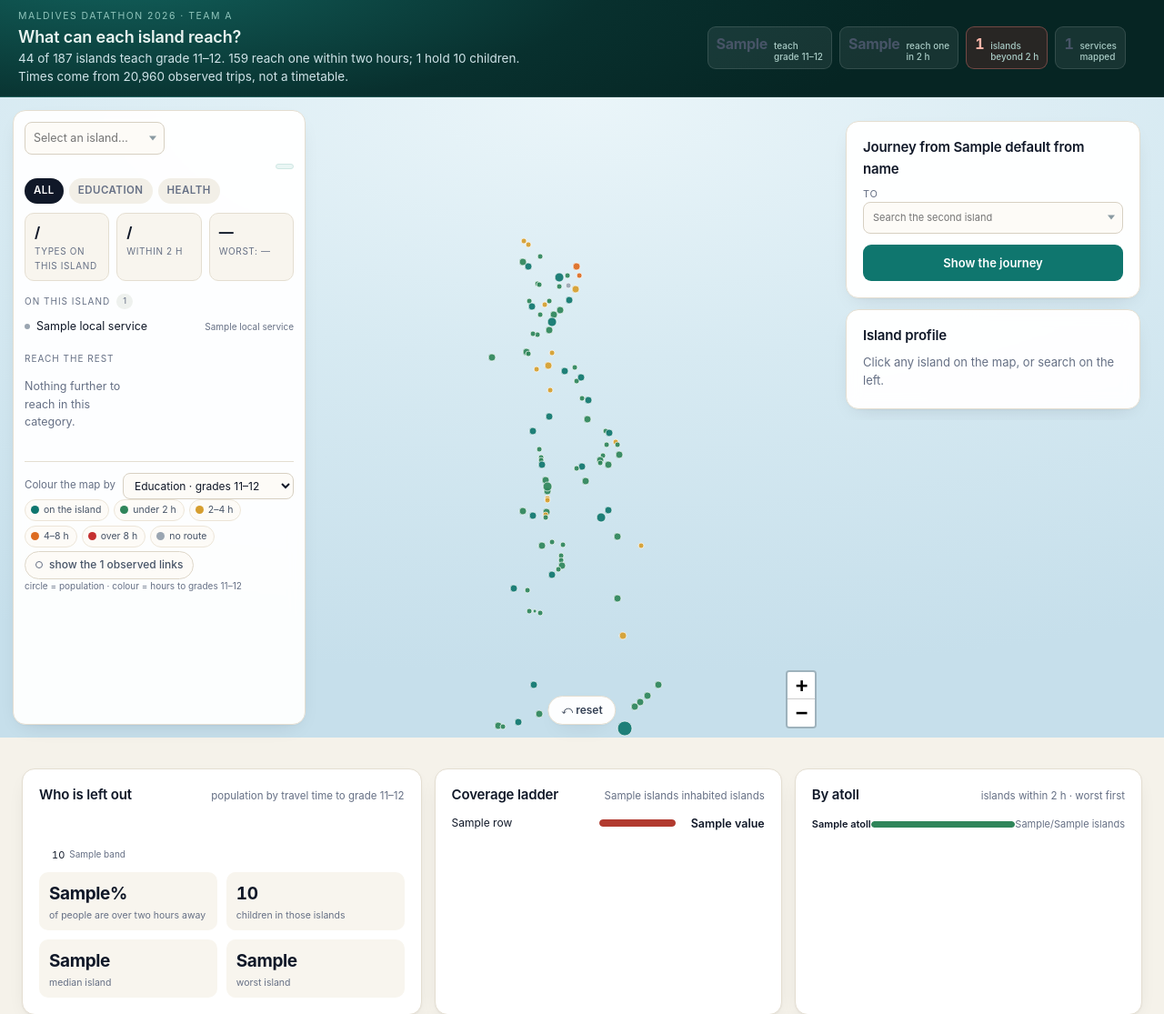
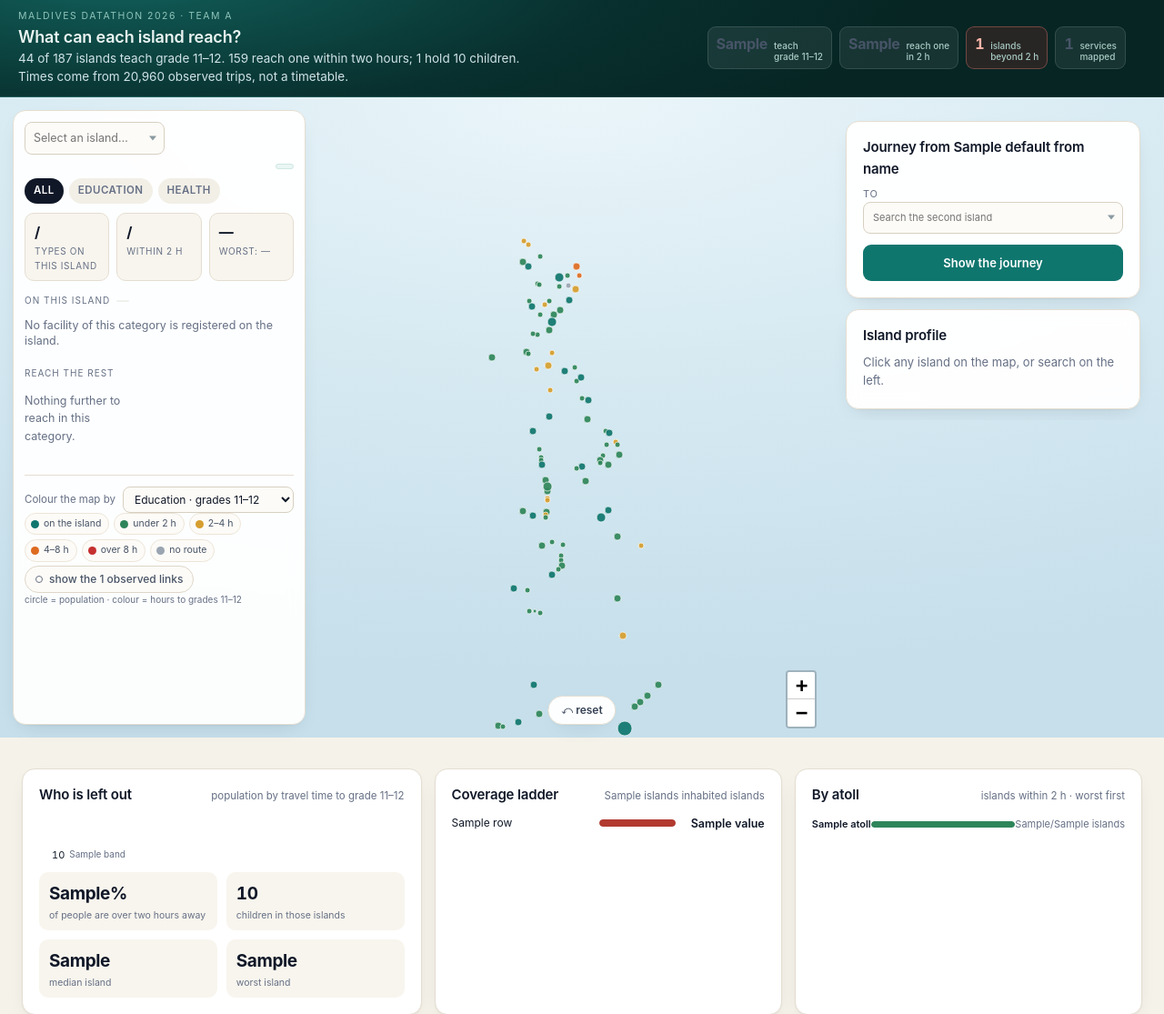
Before and after one commit to iyadhali/dotothon, a Django app: template web/access/templates/access/index.html in a window 1280 px wide. Shown: the top 1115 px of the page at 91% size. Run offline with Django 5.2, Linux system fonts and the light colour scheme; the template is opened without the code that fills it: most values are stand-ins (such as "Sample title", 1, 10 or a date in 2020).

Commit message:
Fix dead clear button (listeners were never attached); first-paint facility list; wider island picker

```diff
--- a/web/access/static/access/app.css
+++ b/web/access/static/access/app.css
@@ -810,3 +810,6 @@
 
 .combo.wide { width: 100%; }
 .combo.wide .combotext { width: 100%; }
+
+#islandCombo, #islandCombo .combotext { width: 100%; }
+#islandCombo .combotext { font-size: 12.5px; padding-right: 22px; }
--- a/web/access/templates/access/index.html
+++ b/web/access/templates/access/index.html
@@ -35,7 +35,7 @@
       </div>
     </div>
 
-    <div id="connect-out">{% with c=first_panel.c rows=first_panel.rows category=first_panel.category paths=first_panel.paths local_n=first_panel.local_n within2=first_panel.within2 total_n=first_panel.total_n worst=first_panel.worst cat_label=first_panel.cat_label %}{% include "access/_connect.html" %}{% endwith %}</div>
+    <div id="connect-out">{% with c=first_panel.c rows=first_panel.rows category=first_panel.category paths=first_panel.paths local_n=first_panel.local_n within2=first_panel.within2 total_n=first_panel.total_n worst=first_panel.worst cat_label=first_panel.cat_label local_services=first_panel.local_services n_local_services=first_panel.n_local_services %}{% include "access/_connect.html" %}{% endwith %}</div>
 
     <div class="mapctl">
       <label class="metricrow" id="metricrow">
@@ -66,7 +66,7 @@
   <aside class="ovl ovl-right">
     <div class="card" id="paircard">
       <div class="cardhead">
-        <h2>Journey from <span id="fromName">{{ default_from_name }}</span></h2>
+        <h2>Journey from <span id="fromName">{{ default_from_name|default:"this island" }}</span></h2>
         <button class="ghost" id="clearTo" type="button" hidden title="Remove the second island">✕ clear</button>
       </div>
       <div id="route-out" data-default-to="{{ default_to }}">
@@ -419,7 +419,7 @@
   htmx.ajax("GET", `/connect/?island=${id}`, {target:"#connect-out", swap:"innerHTML"});
   setPicker("from", id);
   if (el("islandPick")) setPicker("islandPick", id);
-  if (el("fromName")) el("fromName").textContent = state.byId.get(id).name;
+  if (el("fromName")) el("fromName").textContent = p.name || p.id;
   const q = new URLSearchParams(location.search);
   q.set("island", id);
   history.replaceState({}, "", "?" + q.toString());
@@ -613,6 +613,9 @@
 });
 
 
+el("clearTo").addEventListener("click", clearTo);
+el("netToggle").addEventListener("click", toggleLinks);
+
 el("resetmap").addEventListener("click", () => {
   state.band = null;
   state.markers.forEach(m => m.setStyle({opacity: 0.85, fillOpacity: 0.92}));
--- a/web/access/views.py
+++ b/web/access/views.py
@@ -83,7 +83,7 @@
         "manifest": _manifest(),
         "default_from": island,
         "default_to": "",
-        "default_from_name": m.name_of(island),
+        "default_from_name": m.name_of(island) or island,
         "default_to_name": "",
         "default_island": island,
         "n_rows": len(m.inhabited),
```
Also changed, not shown: 1 other file.
